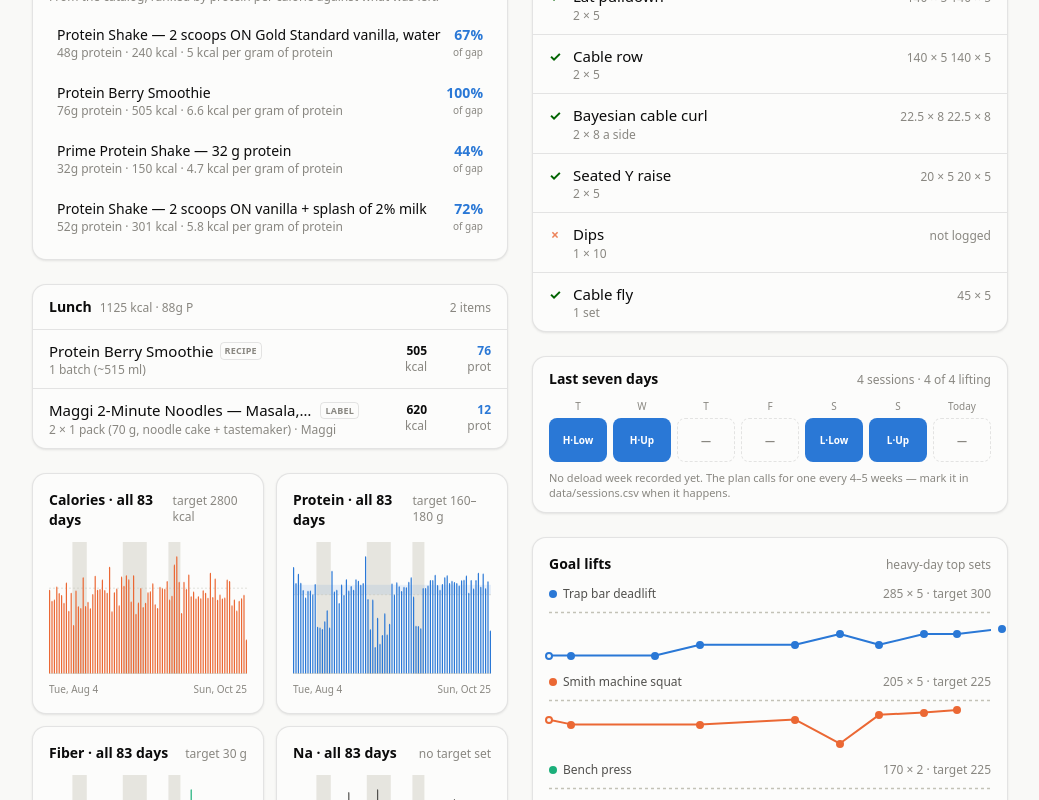
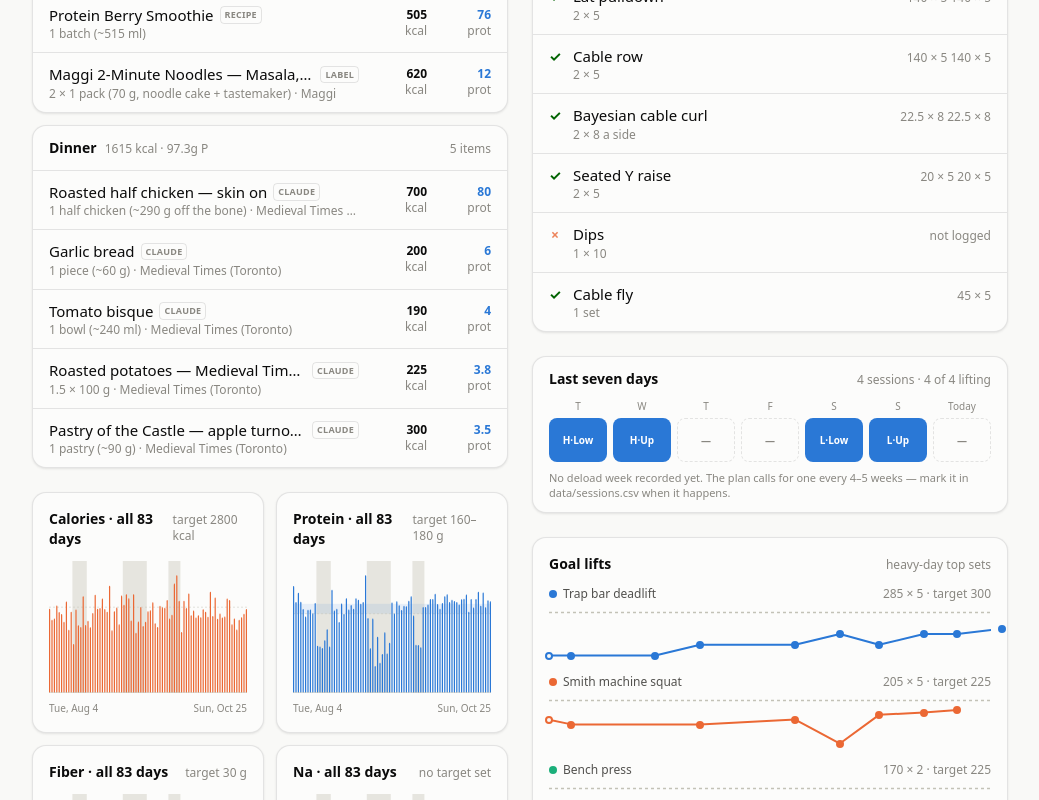
Before and after one commit to soldoutbudokan/Health, a Next.js app: page /Health/ in a window 1280 px wide. Shown: the part 1300-2100 px from the top of the page, without its empty margins (120-1159 px from the left). Built offline with nearby package versions, Linux system fonts and the light colour scheme.

Commit message:
Log Oct 25 dinner at Medieval Times: half chicken, garlic bread, tomato bisque, potato and pastry, corn left
Adds the four Medieval Times dishes to restaurants.ts, all estimated since
the castle posts no nutrition; the potato reuses the roasted potatoes staple
at about 150 g. Drinks not logged yet.

```diff
--- a/src/data/restaurants.ts
+++ b/src/data/restaurants.ts
@@ -2334,4 +2334,50 @@ export const RESTAURANT_FOODS: Food[] = [
     note: "No published nutrition, so built from the menu's description: peas, grated paneer and fresh fenugreek in a cream gravy. Taken as 150 g peas, 50 g paneer, 80 g cream, 20 g cashew and 25 g butter or oil, plus onion and spice. Call it 600–1,200 kcal; the cream and butter are the unknowns. Sodium 650–1,950 mg.",
     tags: ["methi", "matar", "mutter", "malai", "methi matar malai", "peas", "paneer", "fenugreek", "curry", "indian", "vegetarian", "bombay", "the bombay", "toronto", "restaurant"],
   },
+  {
+    id: "medieval-times-half-chicken",
+    name: "Roasted half chicken",
+    variant: "skin on",
+    brand: "Medieval Times (Toronto)",
+    source: "claude",
+    per: "1 half chicken (~290 g off the bone)",
+    gramsPerServing: 290,
+    macros: { calories: 700, protein: 80, carbs: 0.5, fat: 40, fiber: 0, sugar: 0, sodium: 900 },
+    note: "Medieval Times posts no nutrition. Built as about 290 g of meat and skin off the bone at USDA's roast chicken with skin (239 kcal, 27 g protein per 100 g); Nando's Canada's half chicken, 760 kcal and 90 g protein, is the check. Call it 550–850 kcal, mostly the bird's size and how much skin gets eaten. Sodium 500–1,400 mg, depending on the rub.",
+    tags: ["chicken", "half chicken", "roast chicken", "roasted chicken", "medieval times", "toronto", "restaurant", "dinner"],
+  },
+  {
+    id: "medieval-times-garlic-bread",
+    name: "Garlic bread",
+    brand: "Medieval Times (Toronto)",
+    source: "claude",
+    per: "1 piece (~60 g)",
+    gramsPerServing: 60,
+    macros: { calories: 200, protein: 6, carbs: 24, fat: 9, fiber: 1, sugar: 2, sodium: 330 },
+    note: "Medieval Times posts no nutrition. Built as one piece of white bread, about 60 g, with garlic butter. Call it 150–300 kcal, mostly the size of the piece and the butter. Sodium 250–500 mg.",
+    tags: ["garlic bread", "bread", "garlic butter", "medieval times", "toronto", "restaurant", "dinner"],
+  },
+  {
+    id: "medieval-times-tomato-bisque",
+    name: "Tomato bisque",
+    brand: "Medieval Times (Toronto)",
+    source: "claude",
+    per: "1 bowl (~240 ml)",
+    gramsPerServing: 240,
+    macros: { calories: 190, protein: 4, carbs: 22, fat: 10, fiber: 2, sugar: 14, sodium: 850 },
+    note: "Medieval Times posts no nutrition. Built as a cup of creamy tomato soup, the cream giving most of the fat. Call it 130–300 kcal, mostly bowl size and cream. Sodium 600–1,200 mg; soup is where a restaurant meal's salt usually hides.",
+    tags: ["tomato bisque", "tomato soup", "soup", "bisque", "medieval times", "toronto", "restaurant", "dinner"],
+  },
+  {
+    id: "medieval-times-pastry",
+    name: "Pastry of the Castle",
+    variant: "apple turnover style",
+    brand: "Medieval Times (Toronto)",
+    source: "claude",
+    per: "1 pastry (~90 g)",
+    gramsPerServing: 90,
+    macros: { calories: 300, protein: 3.5, carbs: 37, fat: 15.5, fiber: 1.5, sugar: 15, sodium: 200 },
+    note: "Medieval Times posts no nutrition and the dessert changes with supply. Built as a 90 g puff pastry apple turnover. Call it 220–420 kcal, mostly size and any glaze. Sodium 120–300 mg.",
+    tags: ["pastry", "dessert", "apple turnover", "turnover", "pastry of the castle", "medieval times", "toronto", "restaurant", "dinner"],
+  },
 ];
```
Also changed, not shown: data/log.csv.
